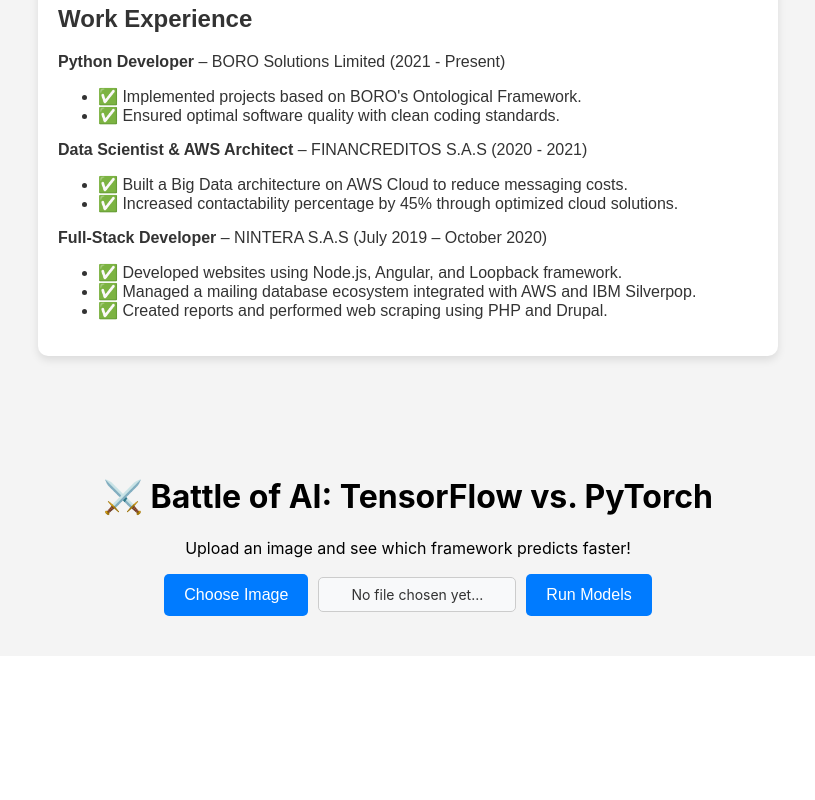
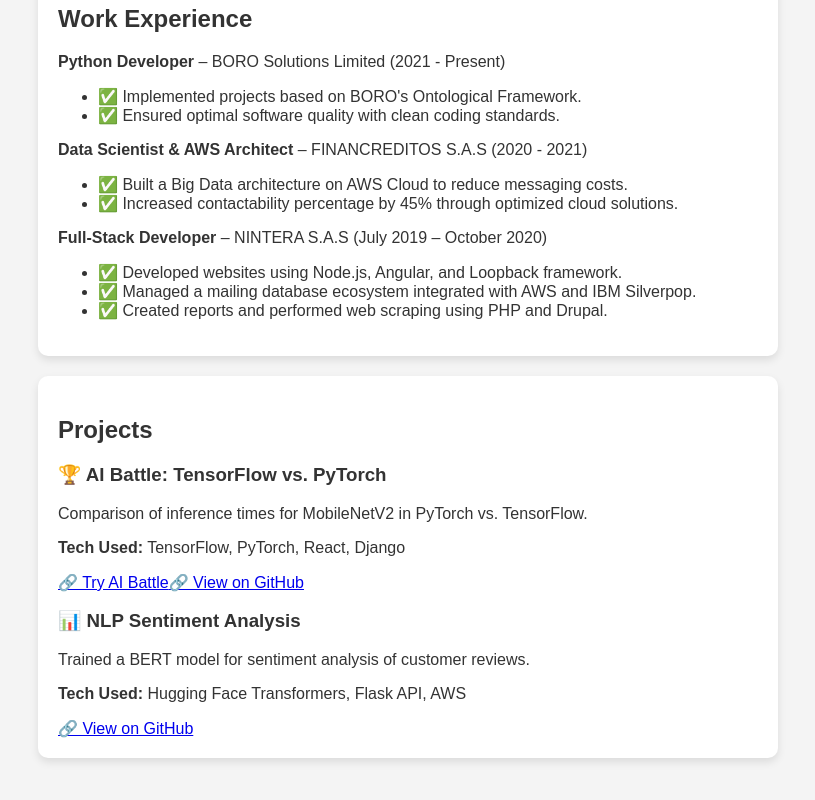
Before and after one commit to diegozabalab-public-profile/ai_portfolio_labs_react_frontend, a React (Create React App) app in the folder ai_portfolio_labs_react_frontend_base/b_source/: page / in a window 1280 px wide. Shown: the part 996-1796 px from the top of the page, without its empty margins (232-1047 px from the left). Before the commit the page ends 1652 px from the top, so only its background shows below. Built offline with nearby package versions, Linux system fonts and the light colour scheme; no server answers.

Commit message:
added home page

```diff
--- a/ai_portfolio_labs_react_frontend_base/b_source/package.json
+++ b/ai_portfolio_labs_react_frontend_base/b_source/package.json
@@ -6,6 +6,7 @@
     "cra-template": "1.2.0",
     "react": "^19.0.0",
     "react-dom": "^19.0.0",
+    "react-router-dom": "^7.1.5",
     "react-scripts": "5.0.1",
     "web-vitals": "^4.2.4"
   },
--- a/ai_portfolio_labs_react_frontend_base/b_source/src/App.js
+++ b/ai_portfolio_labs_react_frontend_base/b_source/src/App.js
@@ -1,19 +1,18 @@
 import React from "react";
-import AiModelsInferenceTimesResults from "./templates/ai_models_inference_times_results";
-import HomePage from "./templates/home_page";
+import { BrowserRouter as Router, Route, Routes } from "react-router-dom";
+import HomePage from "./templates/home_page.js";
+import AiModelsInferenceTimesResults from "./templates/ai_models_inference_times_results.js";
+import "./App.css";
 
-
-import "./App.css";
 
 function App() {
   return (
-    <div className="App">
-      {/* Home Section */}
-      <HomePage />
-
-      {/* AI Models Inference Time Results Section */}
-      <AiModelsInferenceTimesResults />
-    </div>
+    <Router>
+      <Routes>
+        <Route path="/" element={<HomePage />} />
+        <Route path="/ai_battle" element={<AiModelsInferenceTimesResults />} />
+      </Routes>
+    </Router>
   );
 }
 
--- a/ai_portfolio_labs_react_frontend_base/b_source/src/templates/home_page.js
+++ b/ai_portfolio_labs_react_frontend_base/b_source/src/templates/home_page.js
@@ -1,5 +1,6 @@
 import React, { useState, useEffect } from "react";
-import "./css/home_page_styles.css"; // Import styles
+import { Link } from "react-router-dom";
+import "./css/home_page_styles.css";
 
 
 const HomePage = () => {
@@ -59,25 +60,22 @@
         </ul>
       </div>
 
-        {/* Work Experience */}
+      {/* Work Experience */}
       <div className="section">
         <h2>Work Experience</h2>
 
-        {/* BORO Solutions Limited */}
         <p><strong>Python Developer</strong> – BORO Solutions Limited (2021 - Present)</p>
         <ul>
           <li>✅ Implemented projects based on BORO's Ontological Framework.</li>
           <li>✅ Ensured optimal software quality with clean coding standards.</li>
         </ul>
 
-        {/* FINANCREDITOS S.A.S */}
         <p><strong>Data Scientist & AWS Architect</strong> – FINANCREDITOS S.A.S (2020 - 2021)</p>
         <ul>
           <li>✅ Built a Big Data architecture on AWS Cloud to reduce messaging costs.</li>
           <li>✅ Increased contactability percentage by 45% through optimized cloud solutions.</li>
         </ul>
 
-        {/* NINTERA S.A.S (Newly Added) */}
         <p><strong>Full-Stack Developer</strong> – NINTERA S.A.S (July 2019 – October 2020)</p>
         <ul>
           <li>✅ Developed websites using Node.js, Angular, and Loopback framework.</li>
@@ -86,8 +84,39 @@
         </ul>
       </div>
 
+      {/* Projects Section */}
+      <div className="section">
+        <h2>Projects</h2>
+
+        {/* AI Battle: TensorFlow vs PyTorch */}
+        <div className="project">
+          <h3>🏆 AI Battle: TensorFlow vs. PyTorch</h3>
+          <p>Comparison of inference times for MobileNetV2 in PyTorch vs. TensorFlow.</p>
+          <p><strong>Tech Used:</strong> TensorFlow, PyTorch, React, Django</p>
+
+          {/* Use Link instead of <a> for internal navigation */}
+          <Link to="/ai_battle" className="project-link">
+            🔗 Try AI Battle
+          </Link>
+          <a href="https://github.com/diegozabalab-public-profile/ai-portfolio-labs/tree/master/ai_portfolio_labs_base/b_source/django_apps/ai_portfolio_labs" target="_blank" rel="noopener noreferrer">
+            🔗 View on GitHub
+          </a>
+        </div>
+
+        {/* NLP Sentiment Analysis */}
+        <div className="project">
+          <h3>📊 NLP Sentiment Analysis</h3>
+          <p>Trained a BERT model for sentiment analysis of customer reviews.</p>
+          <p><strong>Tech Used:</strong> Hugging Face Transformers, Flask API, AWS</p>
+          <a href="https://github.com/yourgithub/sentiment-analysis" target="_blank" rel="noopener noreferrer">
+            🔗 View on GitHub
+          </a>
+        </div>
+
+      </div>
     </div>
   );
+
 };
 
 export default HomePage;
```
Also changed, not shown: 1 other file (tests, documents, lock files or other folders).
